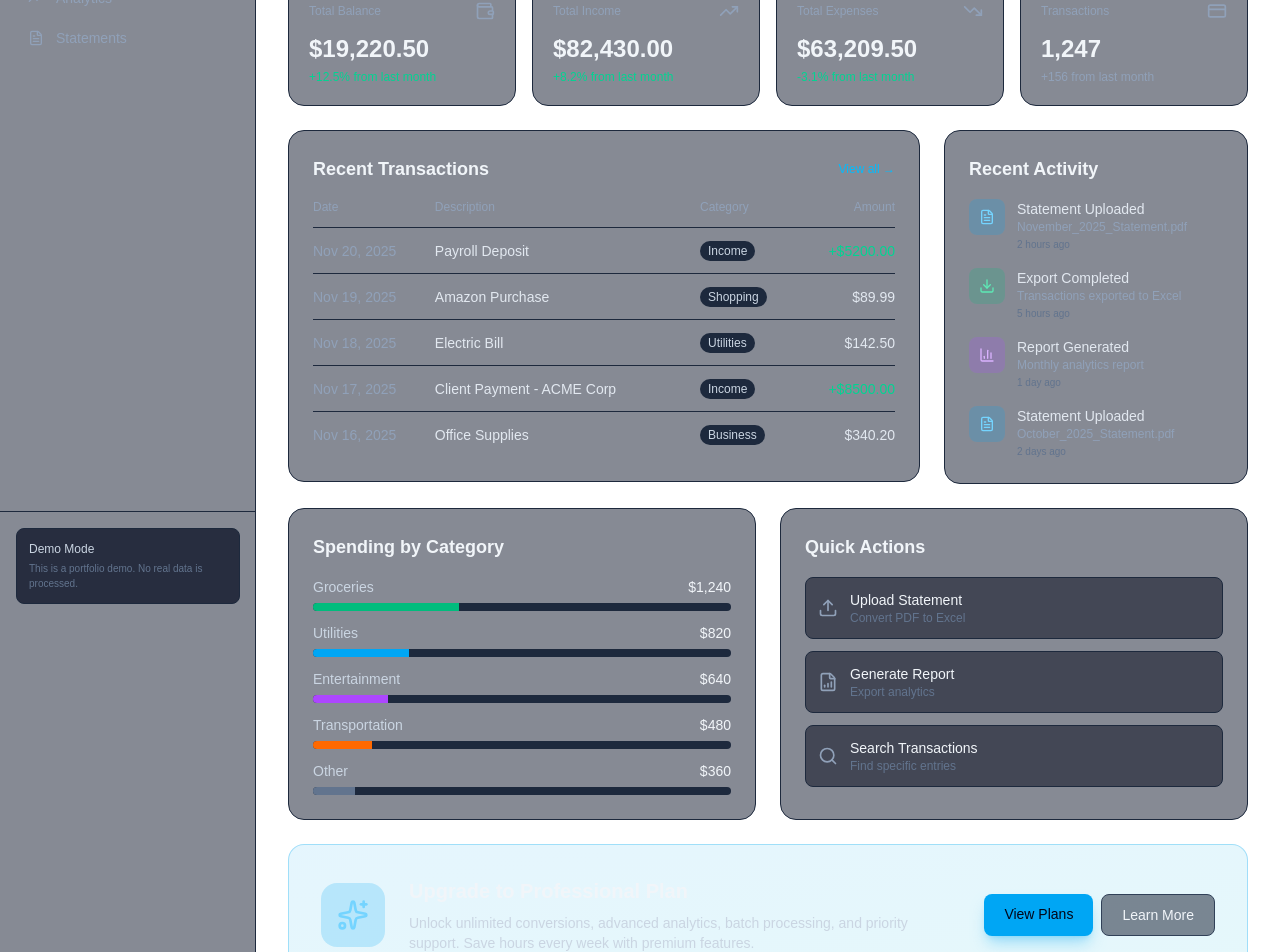
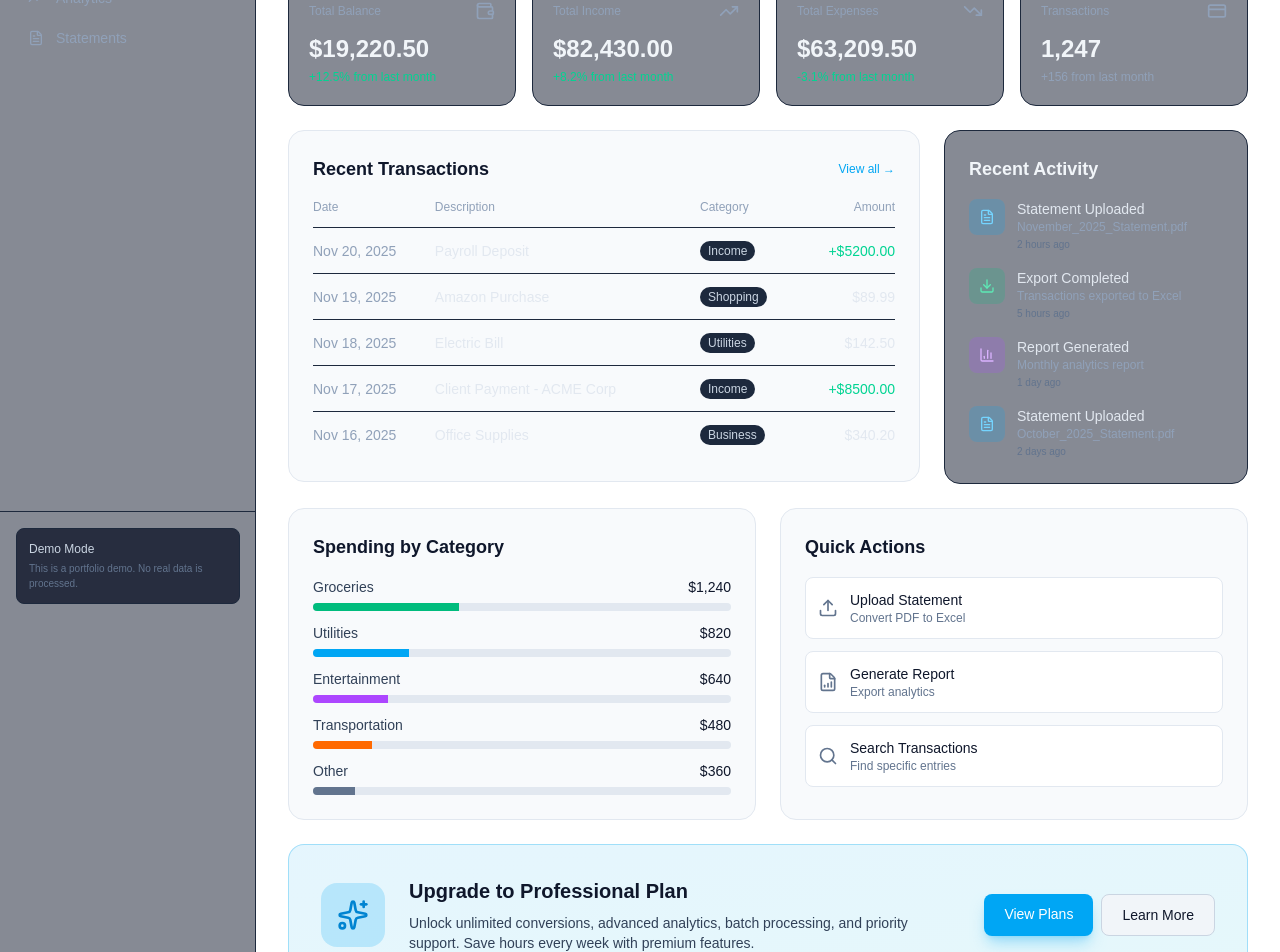
Before and after one commit to TheHakan/bank-statement-ui, a Next.js app: page /dashboard in a window 1280 px wide. Shown: the part 180-1132 px from the top of the page. Built offline with nearby package versions, Linux system fonts and the light colour scheme.

Commit message:
Enhance DashboardPage styles for improved visibility and consistency in light and dark themes

```diff
--- a/src/app/dashboard/page.tsx
+++ b/src/app/dashboard/page.tsx
@@ -9,15 +9,15 @@ export default function DashboardPage() {
     <div className="space-y-6">
       <div className="flex items-center justify-between">
         <div>
-          <h1 className="text-2xl font-semibold text-slate-100">
+          <h1 className="text-2xl font-semibold text-slate-900 dark:text-slate-100">
             Overview
           </h1>
-          <p className="mt-1 text-sm text-slate-400">
+          <p className="mt-1 text-sm text-slate-600 dark:text-slate-400">
             Welcome back! Here&apos;s your financial summary for November 2025.
           </p>
         </div>
         <div className="flex items-center gap-2">
-          <select className="rounded-lg border border-slate-700 bg-slate-900 px-3 py-2 text-xs text-slate-300 outline-none focus:border-sky-500">
+          <select className="rounded-lg border border-slate-300 dark:border-slate-700 bg-white dark:bg-slate-900 px-3 py-2 text-xs text-slate-700 dark:text-slate-300 outline-none focus:border-sky-500">
             <option>Last 30 days</option>
             <option>Last 90 days</option>
             <option>This year</option>
@@ -30,12 +30,12 @@ export default function DashboardPage() {
 
       <div className="grid gap-6 lg:grid-cols-3">
         <div className="lg:col-span-2">
-          <section className="rounded-2xl border border-slate-800 bg-slate-900/50 p-6">
+          <section className="rounded-2xl border border-slate-200 dark:border-slate-800 bg-slate-50 dark:bg-slate-900/50 p-6">
             <div className="mb-4 flex items-center justify-between">
-              <h2 className="text-lg font-semibold text-slate-100">
+              <h2 className="text-lg font-semibold text-slate-900 dark:text-slate-100">
                 Recent Transactions
               </h2>
-              <button className="text-xs text-sky-400 hover:text-sky-300">
+              <button className="text-xs text-sky-500 hover:text-sky-400 dark:text-sky-400 dark:hover:text-sky-300">
                 View all →
               </button>
             </div>
@@ -49,8 +49,8 @@ export default function DashboardPage() {
       </div>
 
       <div className="grid gap-6 md:grid-cols-2">
-        <section className="rounded-2xl border border-slate-800 bg-slate-900/50 p-6">
-          <h2 className="text-lg font-semibold text-slate-100">
+        <section className="rounded-2xl border border-slate-200 dark:border-slate-800 bg-slate-50 dark:bg-slate-900/50 p-6">
+          <h2 className="text-lg font-semibold text-slate-900 dark:text-slate-100">
             Spending by Category
           </h2>
           <div className="mt-4 space-y-3">
@@ -63,10 +63,10 @@ export default function DashboardPage() {
             ].map((category) => (
               <div key={category.name}>
                 <div className="flex items-center justify-between text-sm">
-                  <span className="text-slate-300">{category.name}</span>
-                  <span className="font-medium text-slate-100">{category.amount}</span>
+                  <span className="text-slate-700 dark:text-slate-300">{category.name}</span>
+                  <span className="font-medium text-slate-900 dark:text-slate-100">{category.amount}</span>
                 </div>
-                <div className="mt-1.5 h-2 overflow-hidden rounded-full bg-slate-800">
+                <div className="mt-1.5 h-2 overflow-hidden rounded-full bg-slate-200 dark:bg-slate-800">
                   <div
                     className={`h-full ${category.color}`}
                     style={{ width: `${category.percentage}%` }}
@@ -77,30 +77,30 @@ export default function DashboardPage() {
           </div>
         </section>
 
-        <section className="rounded-2xl border border-slate-800 bg-slate-900/50 p-6">
-          <h2 className="text-lg font-semibold text-slate-100">
+        <section className="rounded-2xl border border-slate-200 dark:border-slate-800 bg-slate-50 dark:bg-slate-900/50 p-6">
+          <h2 className="text-lg font-semibold text-slate-900 dark:text-slate-100">
             Quick Actions
           </h2>
           <div className="mt-4 space-y-3">
-            <button className="flex w-full items-center gap-3 rounded-lg border border-slate-800 bg-slate-950/50 p-3 text-left text-sm text-slate-300 hover:bg-slate-800/50">
-              <Upload className="h-5 w-5 text-slate-400" />
+            <button className="flex w-full items-center gap-3 rounded-lg border border-slate-200 dark:border-slate-800 bg-white dark:bg-slate-950/50 p-3 text-left text-sm text-slate-700 dark:text-slate-300 hover:bg-slate-100 dark:hover:bg-slate-800/50">
+              <Upload className="h-5 w-5 text-slate-500 dark:text-slate-400" />
               <div>
-                <p className="font-medium text-slate-100">Upload Statement</p>
-                <p className="text-xs text-slate-500">Convert PDF to Excel</p>
+                <p className="font-medium text-slate-900 dark:text-slate-100">Upload Statement</p>
+                <p className="text-xs text-slate-500 dark:text-slate-500">Convert PDF to Excel</p>
               </div>
             </button>
-            <button className="flex w-full items-center gap-3 rounded-lg border border-slate-800 bg-slate-950/50 p-3 text-left text-sm text-slate-300 hover:bg-slate-800/50">
-              <FileBarChart className="h-5 w-5 text-slate-400" />
+            <button className="flex w-full items-center gap-3 rounded-lg border border-slate-200 dark:border-slate-800 bg-white dark:bg-slate-950/50 p-3 text-left text-sm text-slate-700 dark:text-slate-300 hover:bg-slate-100 dark:hover:bg-slate-800/50">
+              <FileBarChart className="h-5 w-5 text-slate-500 dark:text-slate-400" />
               <div>
-                <p className="font-medium text-slate-100">Generate Report</p>
-                <p className="text-xs text-slate-500">Export analytics</p>
+                <p className="font-medium text-slate-900 dark:text-slate-100">Generate Report</p>
+                <p className="text-xs text-slate-500 dark:text-slate-500">Export analytics</p>
               </div>
             </button>
-            <button className="flex w-full items-center gap-3 rounded-lg border border-slate-800 bg-slate-950/50 p-3 text-left text-sm text-slate-300 hover:bg-slate-800/50">
-              <Search className="h-5 w-5 text-slate-400" />
+            <button className="flex w-full items-center gap-3 rounded-lg border border-slate-200 dark:border-slate-800 bg-white dark:bg-slate-950/50 p-3 text-left text-sm text-slate-700 dark:text-slate-300 hover:bg-slate-100 dark:hover:bg-slate-800/50">
+              <Search className="h-5 w-5 text-slate-500 dark:text-slate-400" />
               <div>
-                <p className="font-medium text-slate-100">Search Transactions</p>
-                <p className="text-xs text-slate-500">Find specific entries</p>
+                <p className="font-medium text-slate-900 dark:text-slate-100">Search Transactions</p>
+                <p className="text-xs text-slate-500 dark:text-slate-500">Find specific entries</p>
               </div>
             </button>
           </div>
@@ -111,13 +111,13 @@ export default function DashboardPage() {
       <section className="rounded-2xl border border-sky-500/30 bg-linear-to-br from-sky-500/10 to-cyan-500/10 p-8">
         <div className="flex flex-col items-center gap-6 text-center md:flex-row md:text-left">
           <div className="flex h-16 w-16 shrink-0 items-center justify-center rounded-2xl bg-sky-500/20">
-            <Sparkles className="h-8 w-8 text-sky-300" />
+            <Sparkles className="h-8 w-8 text-sky-600 dark:text-sky-300" />
           </div>
           <div className="flex-1">
-            <h3 className="text-xl font-semibold text-slate-100">
+            <h3 className="text-xl font-semibold text-slate-900 dark:text-slate-100">
               Upgrade to Professional Plan
             </h3>
-            <p className="mt-2 text-sm text-slate-300">
+            <p className="mt-2 text-sm text-slate-700 dark:text-slate-300">
               Unlock unlimited conversions, advanced analytics, batch processing, and priority support.
               Save hours every week with premium features.
             </p>
@@ -125,13 +125,13 @@ export default function DashboardPage() {
           <div className="flex shrink-0 flex-col gap-2 sm:flex-row">
             <Link
               href="/#pricing"
-              className="rounded-lg bg-sky-500 px-5 py-2.5 text-sm font-medium text-slate-950 shadow-lg shadow-sky-500/30 hover:bg-sky-400"
+              className="rounded-lg bg-sky-500 px-5 py-2.5 text-sm font-medium text-white shadow-lg shadow-sky-500/30 hover:bg-sky-400"
             >
               View Plans
             </Link>
             <Link
               href="/#features"
-              className="rounded-lg border border-slate-700 bg-slate-900/50 px-5 py-2.5 text-sm font-medium text-slate-100 hover:bg-slate-800"
+              className="rounded-lg border border-slate-300 dark:border-slate-700 bg-slate-100 dark:bg-slate-900/50 px-5 py-2.5 text-sm font-medium text-slate-900 dark:text-slate-100 hover:bg-slate-200 dark:hover:bg-slate-800"
             >
               Learn More
             </Link>
```
